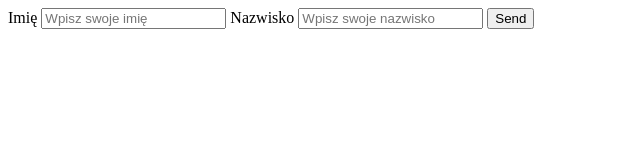
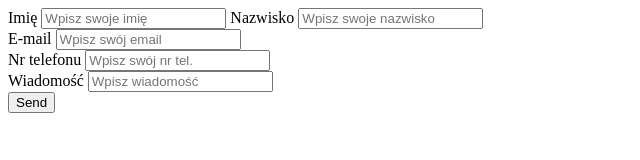
Before and after one commit to witekf/witekf.github.io, a plain HTML site: page html-examples/zadanie1/index.html in a window 1280 px wide. Shown: the whole page, without its empty margins (0-640 px from the left). Drawn offline with Linux system fonts and the light colour scheme.

Commit message:
zadanie koniec ale bez walidacji

```diff
--- a/html-examples/zadanie1/index.html
+++ b/html-examples/zadanie1/index.html
@@ -7,9 +7,19 @@
 <body>
     <form action="https://formspree.io/tauinstalacje@gmail.com" method="POST">
         <label for="name">Imię</label>
-        <input type="text" id=username name="name" placeholder="Wpisz swoje imię">
+        <input type="text" id=name name="name" placeholder="Wpisz swoje imię">
         <label for="surname">Nazwisko</label>
         <input type="text" id=surname name="surname" placeholder="Wpisz swoje nazwisko">
+        <br>
+        <label for="email">E-mail</label>
+        <input type="email" id=email name="email" placeholder="Wpisz swój email">
+        <br>
+        <label for="phone">Nr telefonu</label>
+        <input type="number" id=phone name="phone" placeholder="Wpisz swój nr tel.">
+        <br>
+        <label for="message">Wiadomość</label>
+        <input type="text" id="message" name="message" placeholder="Wpisz wiadomość">
+        <br>
         <input type="submit" value="Send">
     </form>
 </body>
```
